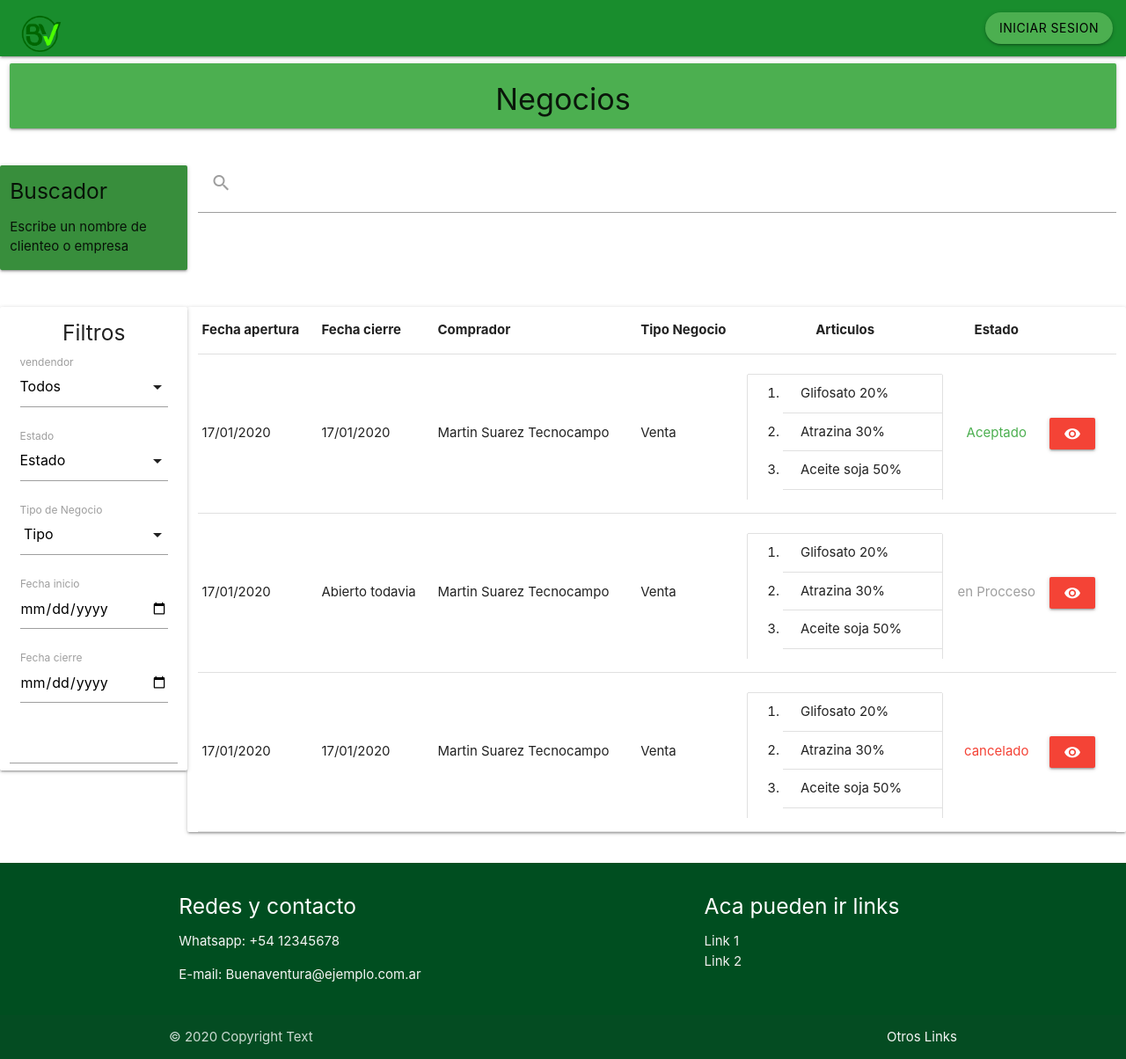
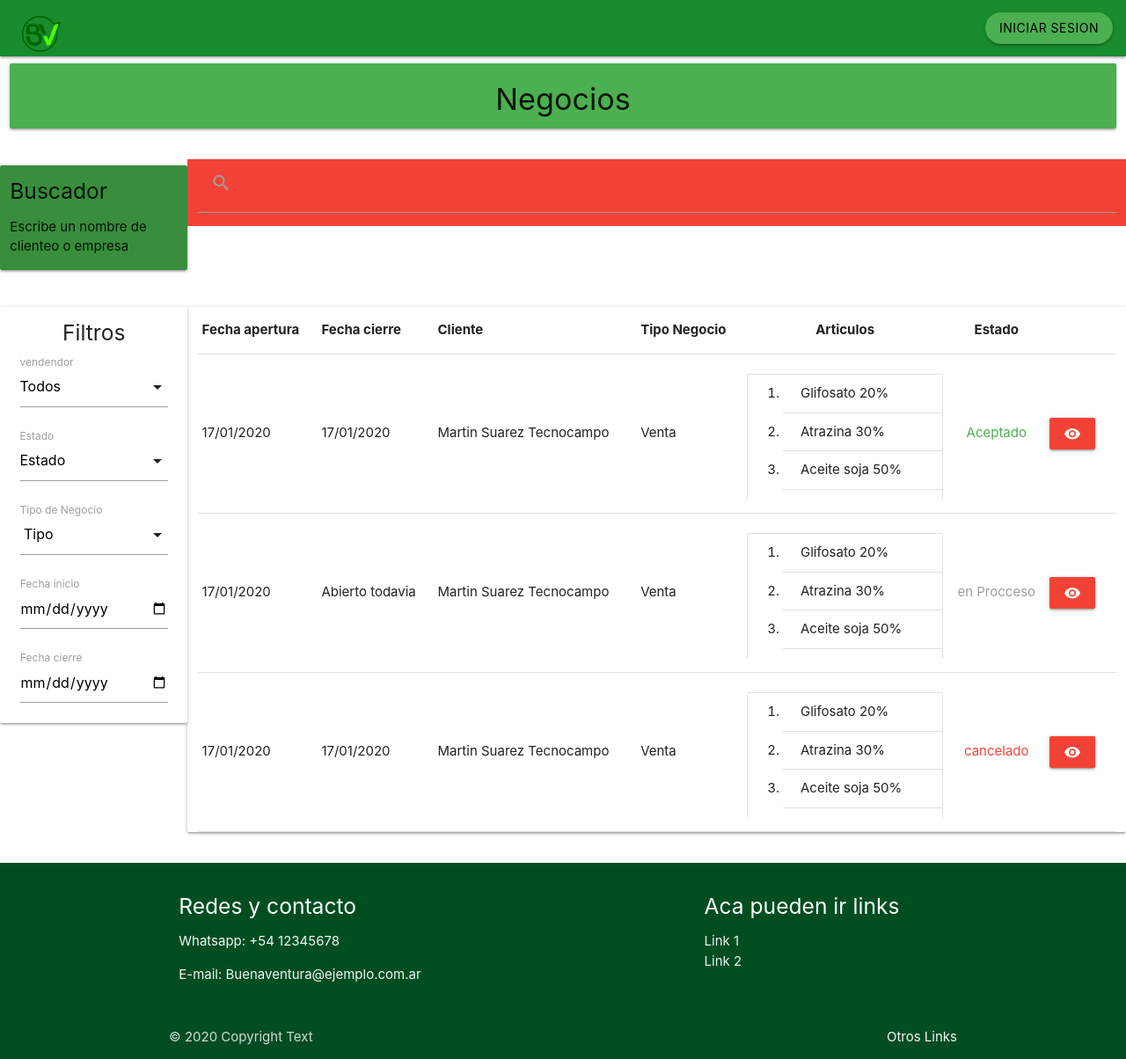
Before and after one commit to tobiasjpalacios/Buenaventura, a Django app: template BAProject/BAapp/templates/todos_negocios.html in a window 1280 px wide. Shown: the whole page at 88% size. Run offline with Django 3.2, Linux system fonts and the light colour scheme; the template is opened without the code that fills it, so the values that code supplies are empty.

Commit message:
cambios esteticos

```diff
--- a/BAProject/BAapp/templates/todos_negocios.html
+++ b/BAProject/BAapp/templates/todos_negocios.html
@@ -22,7 +22,7 @@ BuenaVentura Agronegocios
         <h5>Buscador</h5>
         <p> Escribe un nombre de clienteo o empresa </p>
     </div>
-    <form class="col s10  s">
+    <form class="col s10  red">
         <div class="input-field">
           <input id="search" type="search" required>
           <label class="label-icon" for="search"><i class="material-icons">search</i></label>
@@ -77,7 +77,7 @@ BuenaVentura Agronegocios
 
 
 
-          <input type="text" class="datepicker">
+
 
 
     </div>
@@ -87,7 +87,7 @@ BuenaVentura Agronegocios
               <tr>
                   <th>Fecha apertura</th>
                   <th>Fecha cierre</th>
-                  <th>Comprador </th>
+                  <th>Cliente </th>
                   <th>Tipo Negocio</th>
                   <th class="center">Articulos</th>
                   <th class="center">Estado</th>
```
Also changed, not shown: 1 other file.
